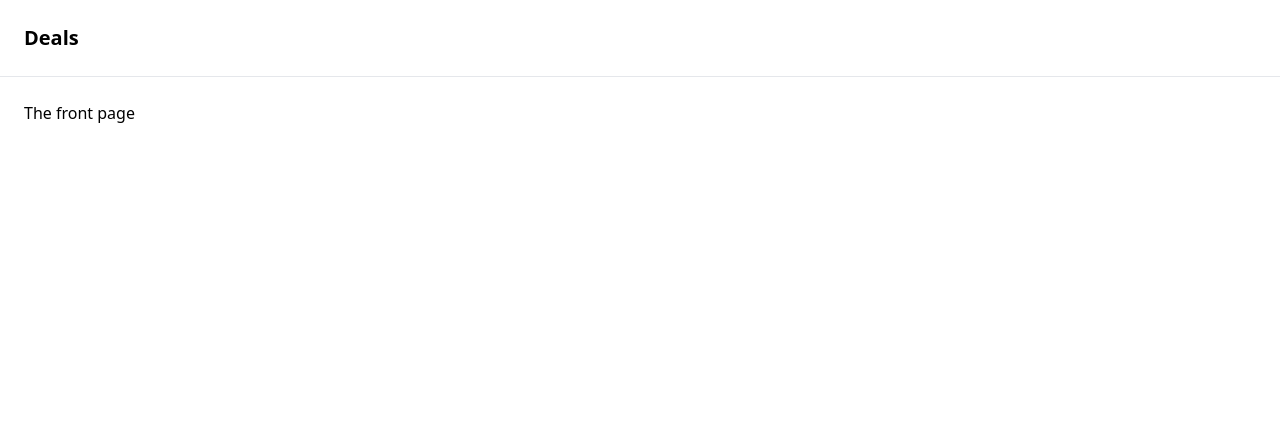
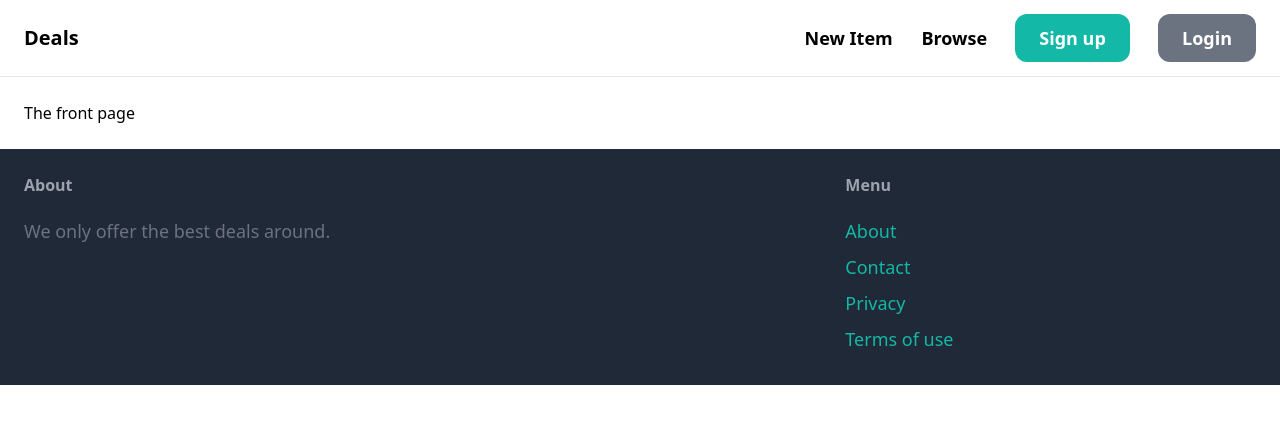
Before and after one commit to daniel-wehbe/Online-Marketplace, a Django app: page / in a window 1280 px wide. Shown: the top 424 px of the page. Run offline with Django 4.2, Linux system fonts and the light colour scheme; some libraries are stand-ins or nearby versions.

Commit message:
Setting up basic page

```diff
--- a/marketplace/core/templates/core/base.html
+++ b/marketplace/core/templates/core/base.html
@@ -12,10 +12,38 @@
     <body>
         <nav class= "py-6 px-6 flex justify-between items-center border-b border-gray-200">
             <a href ="/" class="text-xl font-semibold">Deals</a>
+
+            <div class="space-x-6">
+                <a href="#" class="text-lg font-semibold hover:text-gray-500"> New Item </a>
+                <a href="#" class="text-lg font-semibold hover:text-gray-500"> Browse</a>
+
+                <a href="#" class="px-6 py-3 text-lg font-semibold bg-teal-500 text-white rounded-xl hover:bg-teal-700">Sign up</a>
+                <a href="#" class="px-6 py-3 text-lg font-semibold bg-gray-500 text-white rounded-xl hover:bg-gray-700">Login </a>
+
+
+            </div>
             </nav>
         <div class="px-6 py-6">
             {% block content %}
             {% endblock  %}
         </div>
+        <footer class="py-6 px-6 flex justify-between bg-gray-800">
+            <div class="w-2/3 pr-10">
+                <h3 class="mb-5 font-semibold text-gray-400"> About</h3>
+                <p class="text-lg text-gray-500"> We only offer the best deals around. </p>
+            </div>
+            <div class="w-1/3">
+                <h3 class="mb-5 font-semibold text-gray-400"> Menu</h3>
+                <ul class="space-y-2">
+                    <li><a href="#" class="text-lg text-teal-500 hover:text-teal-700">About</a><li>
+                    <li><a href="{% url 'contact' %}" class="text-lg text-teal-500 hover:text-teal-700">Contact</a><li>
+                    <li><a href="#" class="text-lg text-teal-500 hover:text-teal-700">Privacy</a><li>
+                    <li><a href="#" class="text-lg text-teal-500 hover:text-teal-700">Terms of use</a><li>
+
+
+
+                </ul>
+
+        </footer>
     </body>
 </html>
```
